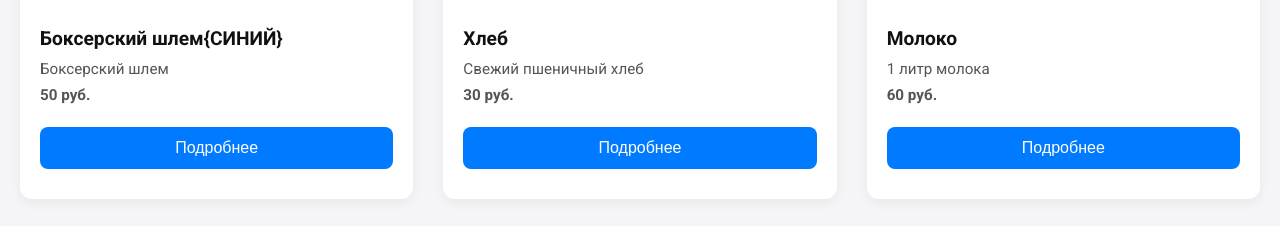
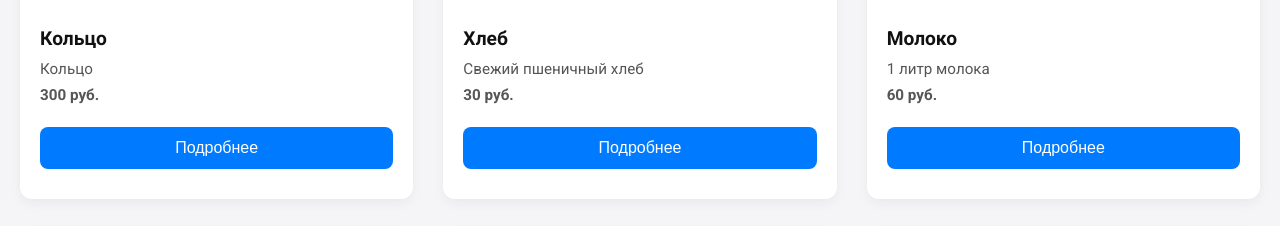
Before and after one commit to klimeechis/ProjectShopKlim, a plain HTML site: page index.html in a window 1280 px wide. Shown: the part 552-778 px from the top of the page. Drawn offline with Linux system fonts and the light colour scheme.

Commit message:
Update index.html

```diff
--- a/index.html
+++ b/index.html
@@ -195,10 +195,10 @@
 const products = [
   {
     id: 1,
-    name: "Боксерский шлем{СИНИЙ}",
-    description: "Боксерский шлем ",
-    price: 50,
-    details: "Надевается идеально на голову 15-18 летнего детеныша.",
+    name: "Кольцо",
+    description: "Кольцо",
+    price: 300,
+    details: "Материал, Размер",
     image: "IMG_6298.JPG"
   },
   {
@@ -400,4 +400,5 @@ products.forEach(product => {
 </script>
 
 </body>
+
 </html>
```
